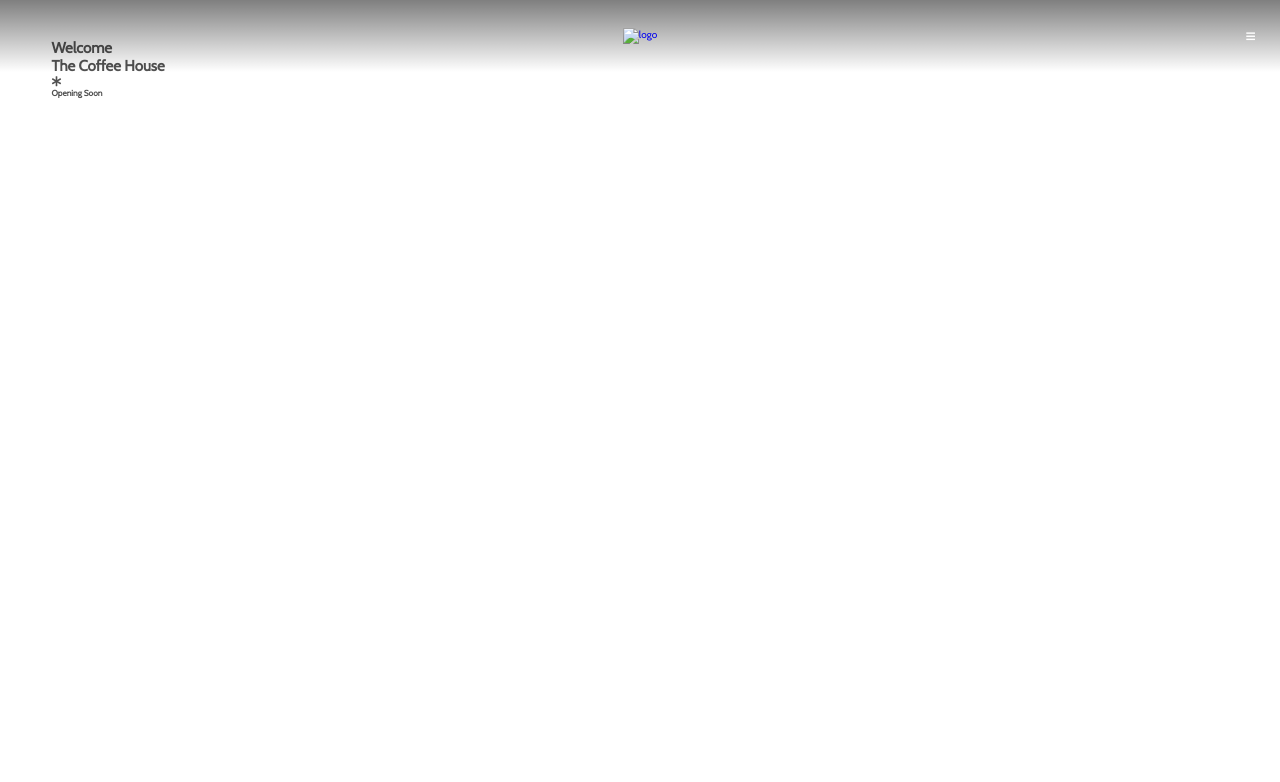
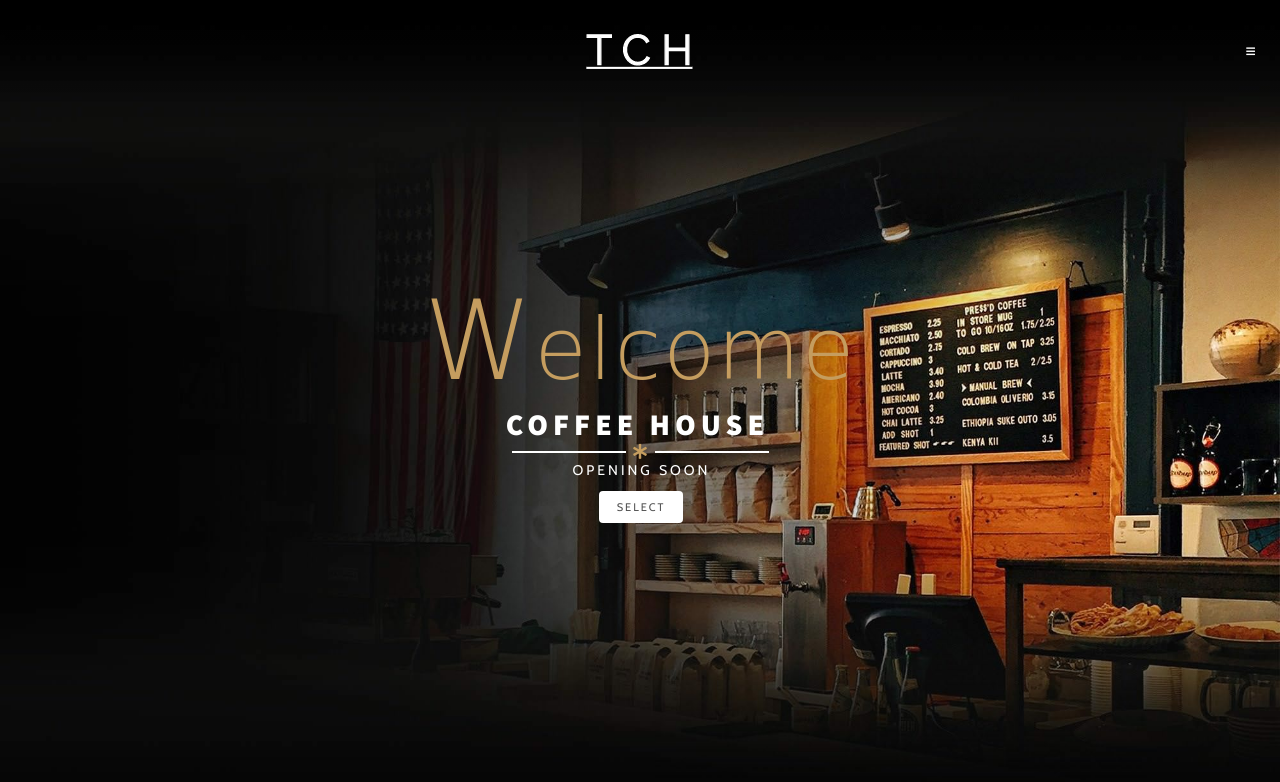
Before and after one commit to shafali03/The-coffee-house, a plain HTML site: page index.html in a window 1280 px wide. Drawn offline with nearby package versions, Linux system fonts and the light colour scheme; a web font is replaced by a local one.

Commit message:
style: Added styles for the title, sub-title and button

```diff
--- a/index.html
+++ b/index.html
@@ -23,7 +23,7 @@
           <i class="fas fa-bars"></i>
           <i class="fas fa-times"></i>
         </div>
-        <a href="#" class="logo"><img src="images/" alt="logo"></a>
+        <a href="#" class="logo"><img src="images/logo.png" alt="logo"></a>
         <ul class="nav-list">
           <li class="nav-item">
             <a href="index-html" class="nav-link">Home</a>
@@ -48,16 +48,16 @@
       <h2 class="sub-headline">
         <span class="first-letter">W</span>elcome
       </h2>
-      <h1>The Coffee House</h1>
+      <h1 class="headline">Coffee House</h1>
       <div class="headline-description">
         <div class="separator">
-          <div class="lind line-left"></div>
+          <div class="line line-left"></div>
           <div class="asterisk"><i class="fas fa-asterisk"></i></div>
-          <div class="lind line-right"></div>
+          <div class="line line-right"></div>
         </div>
         <div class="single-animation">
           <h5>Opening Soon</h5>
-          <a href="#" class="btn cta-btn"></a>
+          <a href="#" class="btn cta-btn">Select</a>
         </div>
       </div>
     </div>
--- a/styles.css
+++ b/styles.css
@@ -63,11 +63,10 @@ header {
 }
 
 .nav {
-  height: 7.2rem;
+  height: 10.2rem;
   display: flex;
   align-items: center;
   justify-content: center;
-
 }
 
 .menu-toggle {
@@ -153,3 +152,92 @@ header {
 .nav-link:hover {
   color: var(--secondary-font-color);
 }
+
+
+.hero {
+  width: 100%;
+  height: 100vh;
+  background: url("images/hero.jpg") center no-repeat;
+  background-size: cover;
+  display: flex;
+  align-items: center;
+  text-align: center;
+}
+
+.sub-headline {
+  font-size: 8.5rem;
+  font-family: var(--secondary-font);
+  color: var(--secondary-font-color);
+  font-weight: 100;
+  letter-spacing: 2px;
+
+}
+
+.first-letter {
+  text-transform: uppercase;
+  font-size: 11rem;
+}
+
+.headline {
+  color: #fff;
+  font-size: 3rem;
+  font-family: var(--main-font);
+  text-transform: uppercase;
+  font-weight: 900;
+  letter-spacing: .5rem;
+  margin-right: .5rem;
+}
+
+.separator {
+  display: flex;
+  align-items: center;
+  justify-content: center;
+}
+
+.line {
+  width: 100%;
+  max-width: 11.4rem;
+  height: .25rem;
+  background-color: #fff;
+  position: relative;
+}
+
+.asterisk {
+  color: var(--secondary-font-color);
+  font-size: 1.5rem;
+  padding: 0 0.7rem;
+}
+
+.headline-description h5 {
+  color: #fff;
+  font-size: 1.4rem;
+  font-weight: 100;
+  text-transform: uppercase;
+  margin-bottom: 1.2rem;
+  letter-spacing: 3px;
+  margin-right: -3px;
+}
+
+.btn {
+  display: inline-block;
+  text-transform: uppercase;
+  letter-spacing: 2px;
+  margin-right: -2px;
+}
+
+
+.cta-btn {
+  font-size: 1.1rem;
+  background-color: #fff;
+  padding:  .9rem 1.8rem;
+  color: var(--body-font-color);
+  border-radius: .4rem;
+  transition: background-color .5s;
+}
+
+
+.cta-btn:hover,
+.cta-btn:focus {
+  color: #fff;
+  background-color: var(--secondary-font-color);
+}
```
Also changed, not shown: images/hero.jpg (added), images/logo.png (added), 2 other files.
